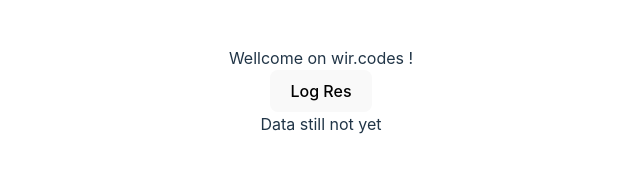
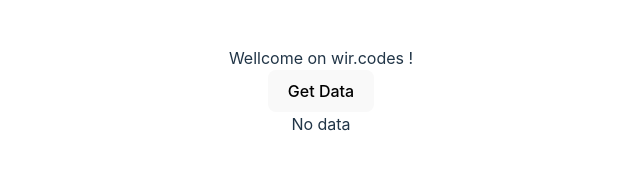
Before and after one commit to WIR1337/wir.codes, a Svelte app: page / in a window 1280 px wide. Shown: the part 309-482 px from the top of the page, without its empty margins (319-959 px from the left). Built offline with nearby package versions, Linux system fonts and the light colour scheme.

Commit message:
add eurrub

```diff
--- a/src/App.svelte
+++ b/src/App.svelte
@@ -16,14 +16,41 @@
     });
     console.log("currencyPrice : ", $currencyPrice);
   }
+
+  let eurrub = {
+    symbol: "EURRUB",
+  };
+
+  $: {
+    if ($currencyPrice.length != 0) {
+      eurrub.price = $currencyPrice[0].price * $currencyPrice[1].price;
+    }
+  }
 </script>
 
 <main>
   <div>Wellcome on wir.codes !</div>
+  <button on:click={setPrice}>Get Data</button>
 
-  <button on:click={setPrice}>Log Res</button>
+  {#if eurrub.price}
+    <div class="currency">
+      <div>{eurrub.symbol}</div>
+      <div>{Number(eurrub.price).toFixed(2)}</div>
+    </div>
+  {/if}
+  {#each $currencyPrice as { symbol, price }}
+    <div class="currency">
+      <div>{symbol}</div>
+      <div>{Number(price).toFixed(2)}</div>
+    </div>
+  {:else}
+    <div>No data</div>
+  {/each}
+</main>
 
-  <div>
-    {$currencyPrice[0]?.price ? $currencyPrice[0]?.price : "Data still not yet"}
-  </div>
-</main>
+<style>
+  .currency {
+    display: flex;
+    gap: 8px;
+  }
+</style>
--- a/src/store.js
+++ b/src/store.js
@@ -1,4 +1,4 @@
 import { writable } from "svelte/store";
 
 
-export let currencyPrice = writable({})
+export let currencyPrice = writable([])
```
